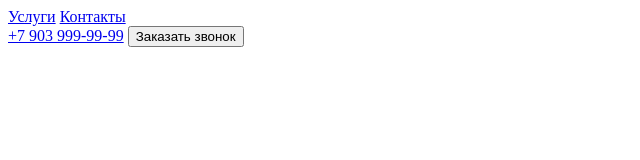
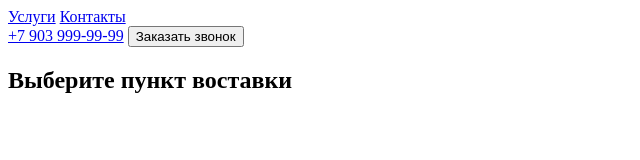
Before and after one commit to Chyngyz-Skillbox/App, a plain HTML site: page index.html in a window 1280 px wide. Shown: the whole page, without its empty margins (0-640 px from the left). Drawn offline with Linux system fonts and the light colour scheme.

Commit message:
basket delivery block added

```diff
--- a/index.html
+++ b/index.html
@@ -20,5 +20,7 @@
             <button>Заказать звонок</button>
         </div>
     </header>
+
+    <h2>Выберите пункт воставки</h2>
 </body>
 </html>
```
